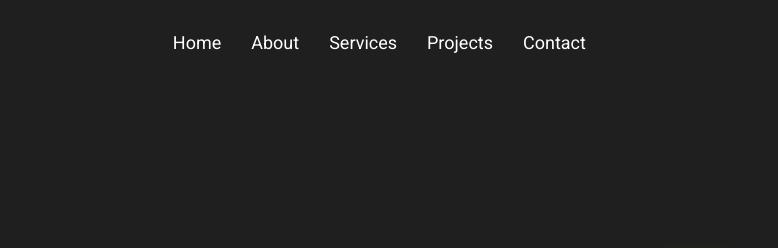
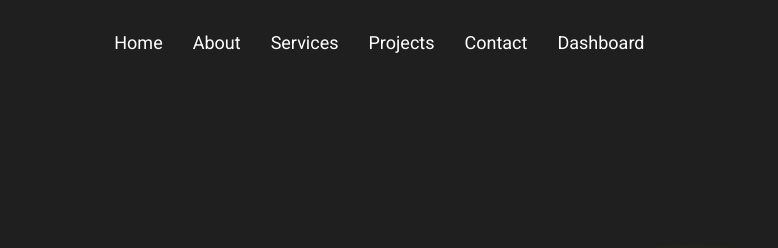
Before and after one commit to A-ops-hhjuk/portfolio-, a website: page index.html in a window 1280 px wide. Shown: the top 248 px of the page, 276-1054 px from the left. Drawn offline with Linux system fonts and the light colour scheme; no server answers.

Commit message:
Update index.html

```diff
--- a/index.html
+++ b/index.html
@@ -27,6 +27,7 @@
                 <li><a href="#skills">Services</a></li>
                 <li><a href="#projects">Projects</a></li>
                 <li><a href="#footer">Contact</a></li>
+                <li class="nav_link"><a href="/admin.html">Dashboard</a></li>
             </ul>
         </nav>
         <div class="media">
@@ -45,6 +46,7 @@
             <li class="nav_link"><a href="#skills">Services</a></li>
             <li class="nav_link"><a href="#projects">Projects</a></li>
             <li class="nav_link"><a href="#footer">Contact</a></li>
+            <li class="nav_link"><a href="/admin.html">Dashboard</a></li>
         </ul>
     </nav>
 
```
